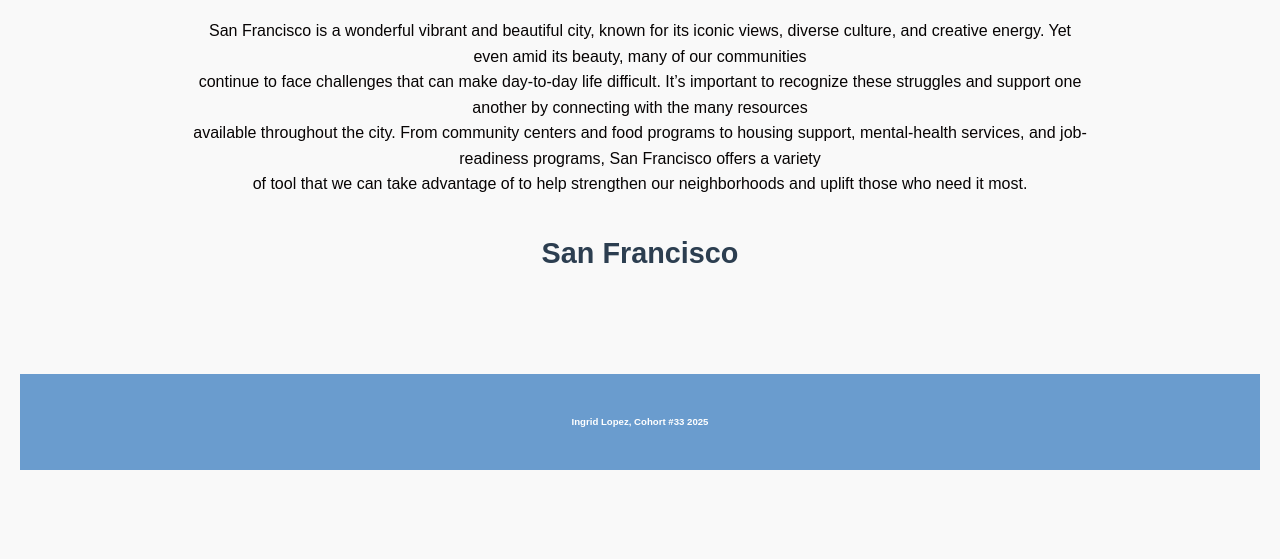
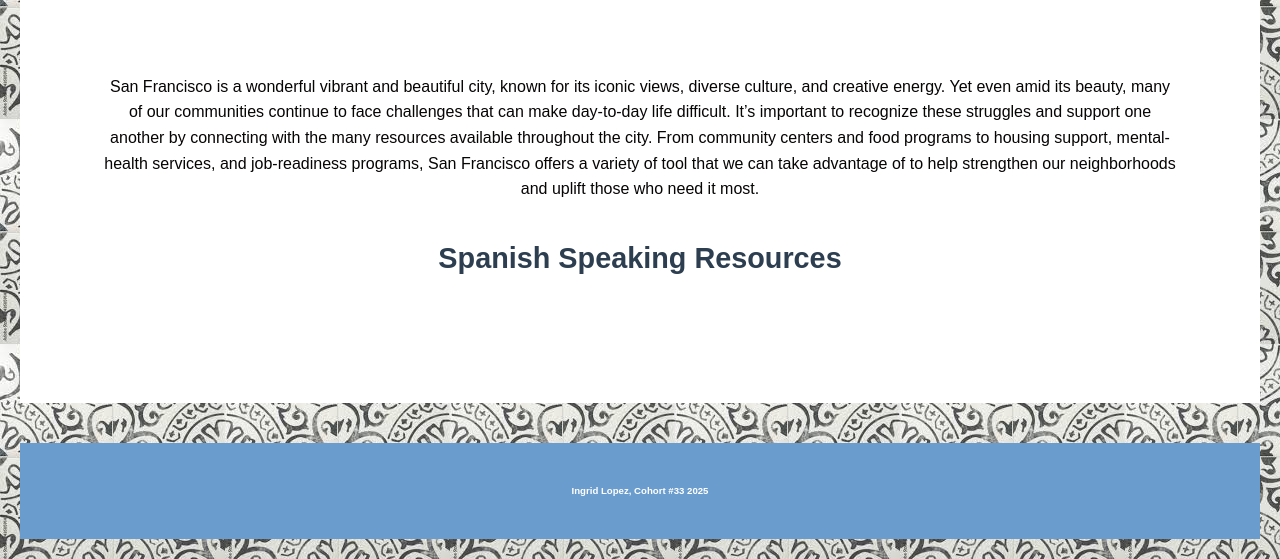
Before and after one commit to ingridlopezvd-eng/Web.app.com, a plain HTML site: page index.html in a window 1280 px wide. Shown: the part 781-1340 px from the top of the page. Before the commit the page ends 1271 px from the top, so only its background shows below. Drawn offline with Linux system fonts and the light colour scheme; no server answers.

Commit message:
background
we added a tile to the background

```diff
--- a/index.html
+++ b/index.html
@@ -10,28 +10,33 @@
 
 <body class="landing">
   <nav> </nav>
-  <header>
+  <header class="my-container">
     <img src="La.mission.png" class="img-fluid" alt="La Mission Logo">
     <h1>Community Resources in San Francisco</h1>
   </header>
-  <main>
+  <main class="my-container">
+    <article>
       <p>San Francisco is a wonderful vibrant and beautiful city, known for its iconic views, diverse culture, and
         creative
-      energy. Yet even amid its beauty, many of our communities <br>
+        energy. Yet even amid its beauty, many of our communities
         continue to face challenges that can make day-to-day life difficult. It’s important to recognize these struggles
         and
-      support one another by connecting with the many resources <br>
+        support one another by connecting with the many resources
         available throughout the city. From community centers and food programs to housing support, mental-health
         services,
-      and job-readiness programs, San Francisco offers a variety<br>
+        and job-readiness programs, San Francisco offers a variety
         of tool that we can take advantage of to help strengthen our neighborhoods and uplift those who need it most.
       </p>
+      <h2>Spanish Speaking Resources</h2>
+      <div id="resources"> </div>
+    </article>
   </main>
-  <h2>San Francisco</h2>
-  <div id="resources"> </div>
+
+
 
   <footer>
-    <h6>Ingrid Lopez, Cohort #33 2025</h6> </footer>
+    <h6>Ingrid Lopez, Cohort #33 2025</h6>
+  </footer>
   <script src="script.js"></script>
 </body>
 
--- a/script.js
+++ b/script.js
@@ -13,15 +13,13 @@ async function getAllRecords() {
     },
   };
 
-  await fetch(
-    url,
-    options
-  )
+  await fetch(url, options)
     .then((response) => response.json())
     .then((data) => {
       console.log(data); // response is an object w/ .records array
 
-      getResultElement.innerHTML = "resources"; // clear brews
+      getResultElement.innerHTML = ""; // clear brews
+
       let newHtml = "";
 
       for (let i = 0; i < data.records.length; i++) {
@@ -35,7 +33,6 @@ async function getAllRecords() {
         let Link = data.records[i].fields["Link"];
         let Logo = data.records[i].fields["Logo"][0].url;
 
-
         newHtml += `
 
         <div class="card" style="width: 18rem;">
@@ -45,18 +42,24 @@ async function getAllRecords() {
              <p><strong>Housing:</strong> ${Housing || "N/A"}</p>
               <p><strong>Employment:</strong> ${Employment || "N/A"}</p>
               <p><strong>Legal Services:</strong> ${Legalservices || "N/A"}</p>
-              <p><strong>Other Resources:</strong> ${Otherresources || "N/A"}</p>
+              <p><strong>Other Resources:</strong> ${
+                Otherresources || "N/A"
+              }</p>
               <p><strong>Contact:</strong> ${Contact || "N/A"}</p>
               <p><strong>Location:</strong> ${Location || "N/A"}</p>
               <p><strong>Link:</strong> ${Link || "N/A"}</p>
 
 
 
-              ${Link ? `<a href="${Link}" target="_blank" class="btn btn-primary">Visit Website</a>` : ""}
+              ${
+                Link
+                  ? `<a href="${Link}" target="_blank" class="btn btn-primary">Visit Website</a>`
+                  : ""
+              }
             </div>
           </div>
         `;
-      };
+      }
 
       getResultElement.innerHTML = newHtml;
     });
--- a/style.css
+++ b/style.css
@@ -3,9 +3,15 @@ body {
   font-family: Arial, sans-serif;
   background-color: #f9f9f9;
   color: #070404;
+  background-image: url("tiles.jpeg");
 }
 h2 {
   color: #2c3e50;
+}
+.my-container {
+  max-width: 1200px;
+  margin: auto;
+  padding: 0px;
 }
 .landing header {
   text-align: center;
@@ -19,7 +25,7 @@ h2 {
   color: rgb(243, 238, 240);
 }
 
-.img-fluid{
+.img-fluid {
   width: 100%;
   height: auto;
 }
@@ -30,14 +36,16 @@ p {
   text-align: center;
 }
 
-
-main {
-  max-width: 900px;
+main.my-container {
+  /* max-width: 900px; */
   margin: 30px auto;
   padding: 0 20px;
   text-align: center;
+  background-color: white;
 }
-
+article {
+  padding: 4rem;
+}
 h2 {
   text-align: center;
   margin-top: 40px;
```
Also changed, not shown: tiles.jpeg (added). Lines whose indentation alone changed are shown as unchanged.
